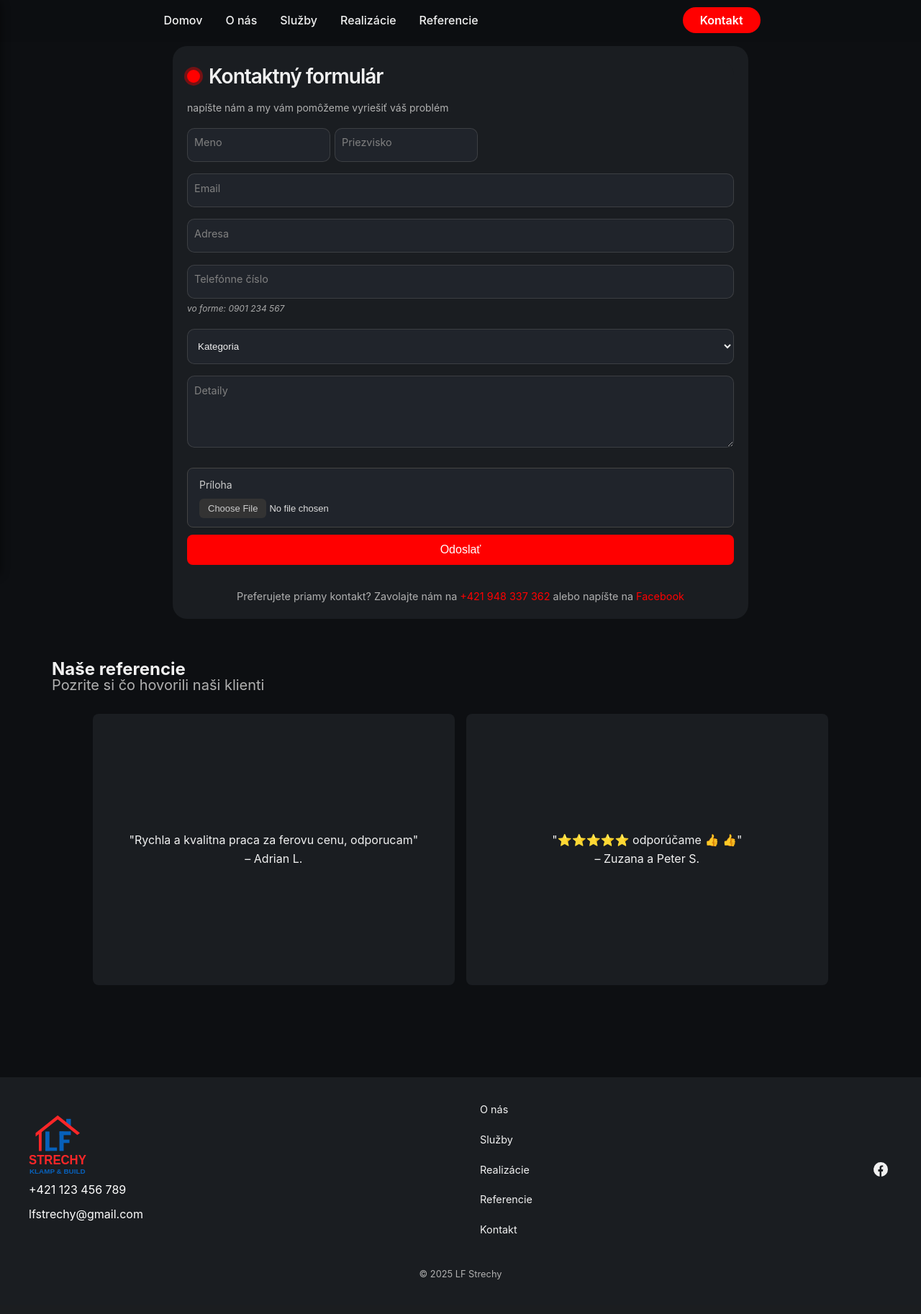
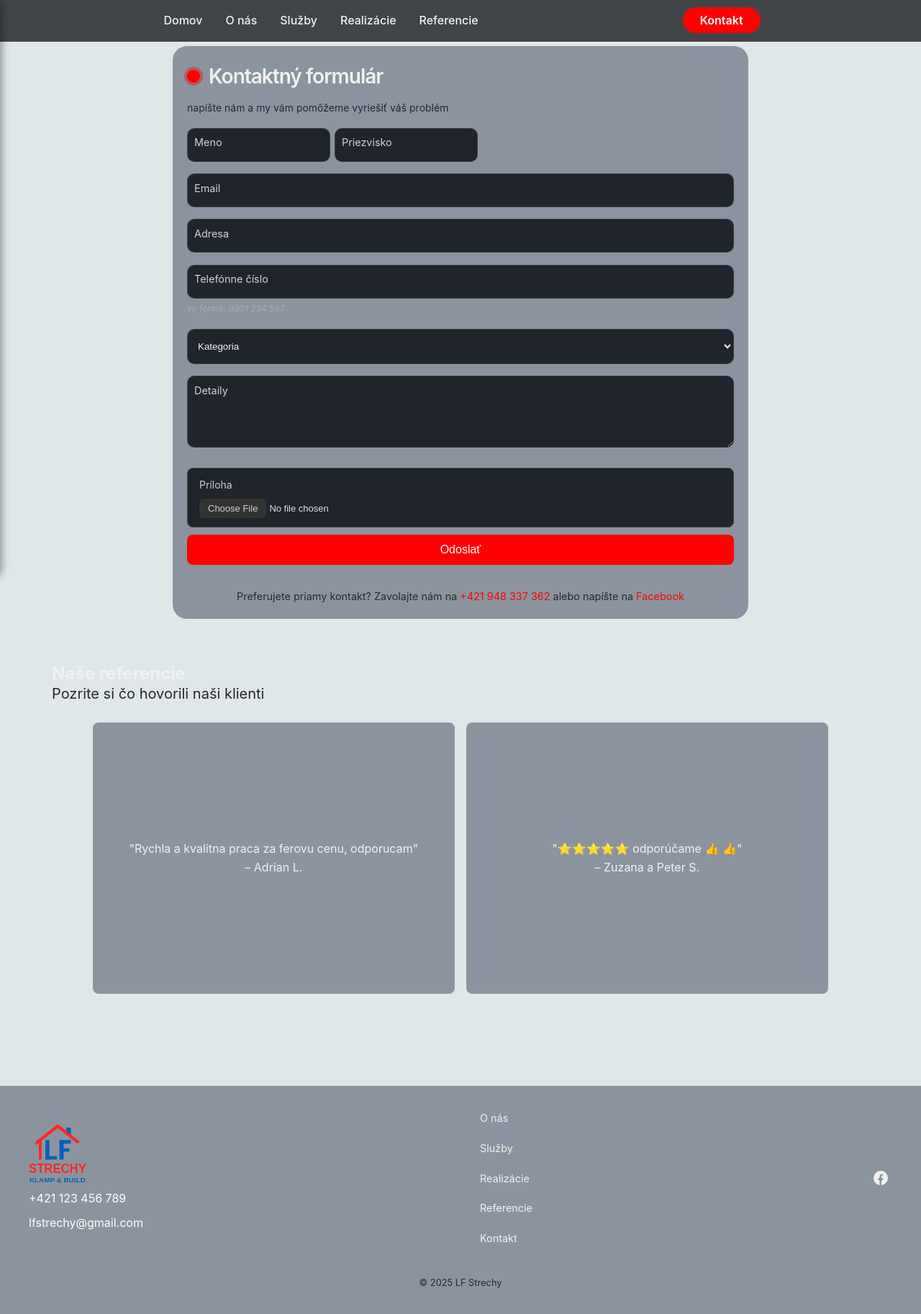
Before and after one commit to KristoveNohy/web, a Django app: page /kontakt in a window 1280 px wide. Shown: the whole page at 72% size. Before the commit the page ends 1778 px from the top, so only its background shows below. Run offline with Django 5.2, Linux system fonts and the light colour scheme; data comes from the database, SQL or seed files in the repository; both versions use the stored data as it was after the commit.

Commit message:
po lukasom

```diff
--- a/core/models.py
+++ b/core/models.py
@@ -17,7 +17,7 @@ class Category(models.Model):
 
 class Image(models.Model):
     category = models.ForeignKey(Category, on_delete=models.CASCADE, related_name="images")
-    images = models.ImageField(upload_to="static/uploads/")
+    images = models.ImageField(upload_to="uploads/")
 
 class Customer(models.Model):
     fname = models.CharField(max_length=64)
--- a/core/static/css/base.css
+++ b/core/static/css/base.css
@@ -1,12 +1,14 @@
 /* Reset & moderné premenné */
 :root {
-  --bg-color: #0D0F12;
-  --menu-bg: #1A1D21;
+  /* --bg-color: #0D0F12; */
+  --bg-color: #e0e7e8;
+  --menu-bg: #8b949e;
   --accent: #ff0000;
   --accent-hover: #c70000;
   --swiper-theme-color: var(--accent);
   --text-color: #F1F1F1;
-  --subtext: #B0B0B0;
+  --text-color-black: #161515;
+  --subtext: #282828;
   --overlay: rgba(0, 0, 0, 0.6);
   --overlay-light: rgba(0, 0, 0, 0.4);
   --overlay-dark: rgba(0, 0, 0, 0.8);
@@ -73,6 +75,9 @@ body > footer {
   background: var(--menu-bg);
   padding: 2rem 1rem;
   color: var(--text-color);
+}
+.black {
+  color: var(--text-color-black);
 }
 .footer-container {
   max-width: 1200px;
@@ -199,7 +204,7 @@ body > footer {
     justify-content: center;
   }
 section {max-width: 1200px; margin-inline: auto;}
-section > h1 {margin-bottom: 0; line-height: 0.5em;}
+section > h1 {margin-bottom: 0; line-height: 1em;}
 .hero-text { font-size: 1.25rem; color: var(--subtext); margin-bottom: 1.5rem; }
 .realizacie { padding: 4rem 2rem; }
 .realizacie h2 { text-align: left; margin-bottom: 2rem; font-size: 2rem; }
--- a/core/static/css/contact.css
+++ b/core/static/css/contact.css
@@ -89,7 +89,7 @@
   position: absolute;
   left: 10px;
   top: 15px;
-  color: grey;
+  color: lightgray;
   font-size: 0.9em;
   cursor: text;
   transition: 0.3s ease;
--- a/core/views.py
+++ b/core/views.py
@@ -5,6 +5,10 @@ from django.core.mail import send_mail, EmailMessage
 from django.conf import settings
 from .forms import ContactForm
 from django.contrib.auth.decorators import login_required
+from PIL import Image as PilImage
+from django.core.files.base import ContentFile
+import io
+import os
 
 
 # Create your views here.
@@ -30,7 +34,18 @@ def upload(request):
         files = request.FILES.getlist('images[]')
         print(files)
         for file in files:
-            Image.objects.create(category=Category.objects.get(id=request.POST["category"]), images=file)
+            img_obj = Image(category=Category.objects.get(id=request.POST["category"]))
+            pil_img = PilImage.open(file)
+            pil_img = pil_img.convert("RGB")
+            if pil_img.width > 1280:
+                ratio = 1280 / float(pil_img.width)
+                height = int(float(pil_img.height) * ratio)
+                pil_img = pil_img.resize((1280, height), PilImage.Resampling.LANCZOS)
+            buffer = io.BytesIO()
+            pil_img.save(buffer, format="WEBP")
+            filename = os.path.splitext(file.name)[0] + ".webp"
+            img_obj.images.save(filename, ContentFile(buffer.getvalue()), save=True)
+            img_obj.save()
         return redirect('realizations')
     return render(request, 'create.html', {
         'category': Category.objects.all()
```
Also changed, not shown: db.sqlite3.
